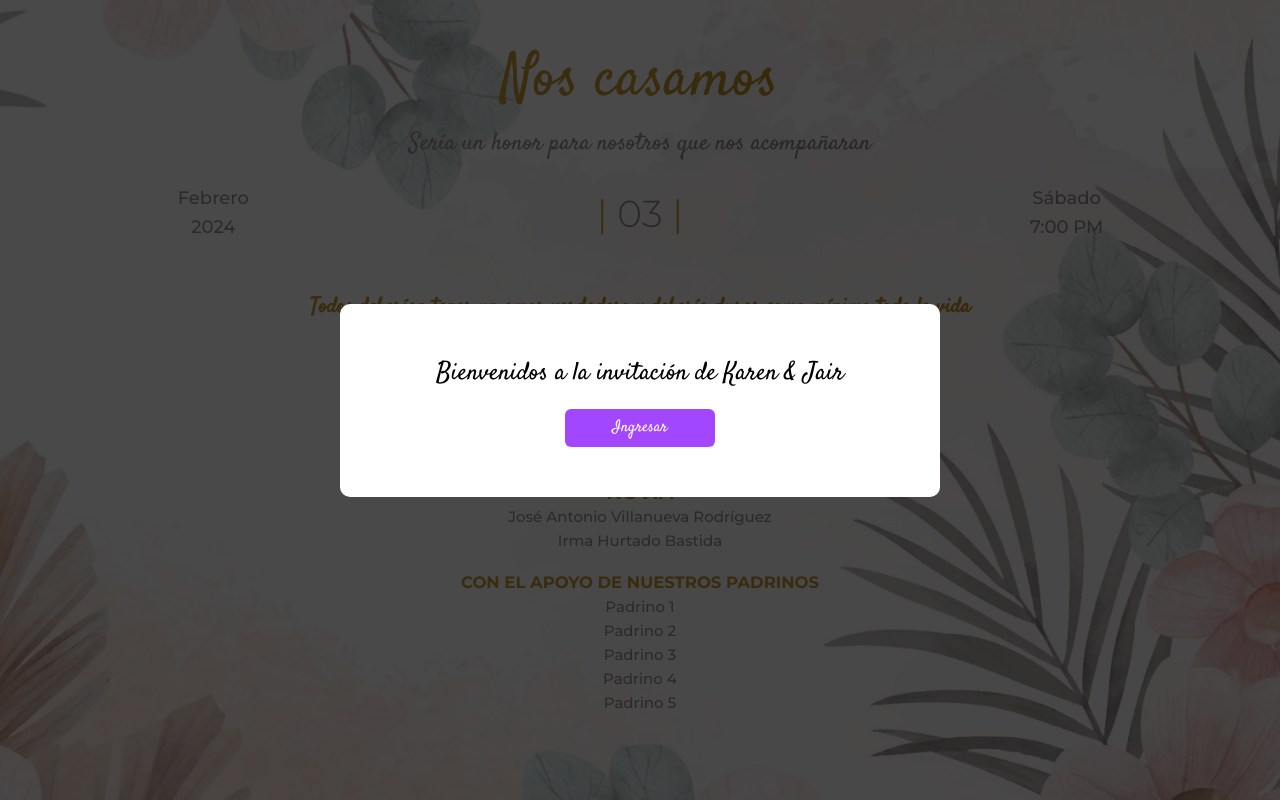
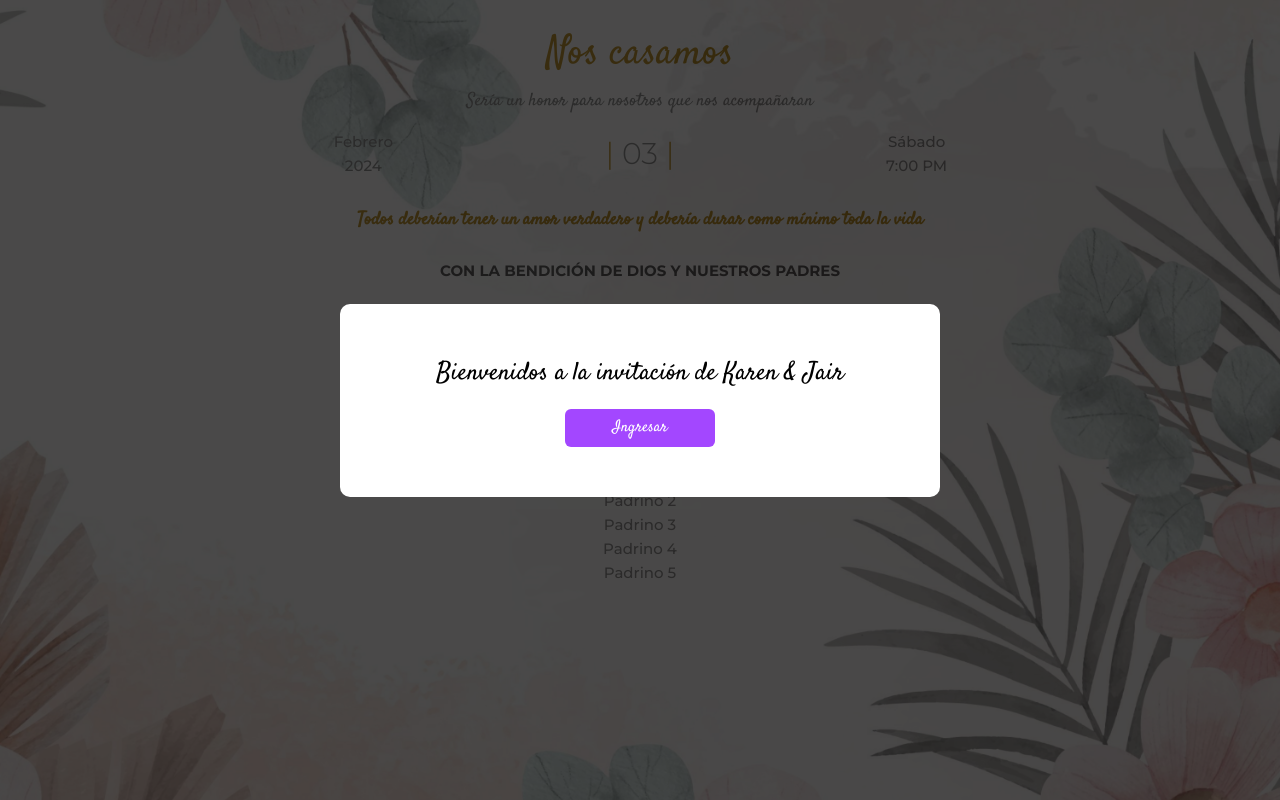
Before and after one commit to nestor-nurod/invitation-card, a Vue app: page / in a window 1280 px wide. Shown: the top 800 px of the page. Built offline with nearby package versions, Linux system fonts and the light colour scheme.

Commit message:
invitation visual bugs small devices fixed

```diff
--- a/src/assets/invitation-styles.css
+++ b/src/assets/invitation-styles.css
@@ -19,7 +19,7 @@
 .fiance {
     color: #B8860B;
     font-weight: bold;
-    font-size: 1.3em;
+    font-size: 1.1em;
     margin: 0;
 }
 
@@ -30,7 +30,7 @@ li {
 }
 
 .parents li {
-    font-size: 1.4em;
+    font-size: 1em;
     color: grey;
 }
 
@@ -38,12 +38,12 @@ li {
     font-weight: bold;
     font-family: 'Montserrat', sans-serif;
     color: #B8860B;
-    font-size: 1.3em;
+    font-size: 1em;
 }
 
 .godparents li {
     color: grey;
-    font-size: 1.4em;
+    font-size: 1em;
 }
 
 .parents h5 {
@@ -51,12 +51,13 @@ li {
     margin-bottom: 1.8em;
     color: #434343;
     font-weight: bold;
+    font-size: 1.1em;
 }
 
 .wedding-date p {
     color: grey;
     font-family: 'Montserrat', sans-serif;
-    font-size: 1.5em;
+    font-size: 1.2em;
 }
 
 .wedding-date span {
@@ -67,76 +68,57 @@ li {
 }
 
 #invitation .w-day {
-    font-size: 3em;
+    font-size: 2.2em;
     font-weight: 300;
 }
 
 .wedding-header h1 {
     color: #B8860B;
-    font-size: 4em;
+    font-size: 3.5em;
 }
 
 .wedding-header p {
     color: grey;
-    font-size: 1.8em;
+    font-size: 1.5em;
 }
 
 .wedding-message {
     color: #B8860B;
     font-weight: bold;
-    font-size: 2em;
+    font-size: 1.4em;
     margin: 1em 0;
 }
 
 
 .invitation-content {
-    padding-top: 3em;
+    padding-top: 2em;
 }
 
 .wedding-date {
-    margin-top: 1.5em;
-    margin-bottom: 1.5em;
+    margin-top: 1.2em;
+    margin-bottom: 1.2em;
     padding: 0em 15em;
 }
 
-@media (min-width:1024px) {
-    .wedding-date {
-        margin-top: 1.3em;
-        margin-bottom: 1.3em;
+
+@media (max-width:1336px) {
+    .invitation-background {
+        /*background-image: url(images/fondoInvitacion.jpg);*/
+        /*background-image: url(images/fondofloralvertical.jpg);*/
+        /*background-image: url(images/fondofloral.jpg);*/
+        /*background-image: url(images/fondoalternativo.jpg);*/
+
+        background-image: url(images/fondofloralC.jpg);
+        background-size: cover;
+        background-position: center;
+        background-repeat: no-repeat;
+        opacity: 0.8;
+        height: 100vh;
     }
 
-    .wedding-date p {
-        font-size: 1.2em;
-    }
-
-    .wedding-date {
-        margin-top: 1.4em;
-        margin-bottom: 1.4em;
-        padding: 0em 0em;
-    }
-
-    .wedding-header h1 {
-        font-size: 4em;
-    }
-
-    .wedding-header p {
-        font-size: 1.6em;
-    }
-
-    #invitation .w-day {
-        font-size: 2.5em;
-        font-weight: 300;
-    }
-
-    .wedding-message {
-        font-size: 1.4em;
-        margin: 1.2em 0;
-    }
-
-    .parents h5 {
-        font-size: 1.2em;
-        margin-top: 1.2em;
-        margin-bottom: 1.4em;
+    .fiance {
+        font-size: 1em;
+        margin: 0;
     }
 
     .parents li {
@@ -144,13 +126,52 @@ li {
     }
 
     .godparents p {
-        font-size: 1.1em;
+        font-size: 1em;
     }
 
     .godparents li {
         font-size: 1em;
     }
+
+    .parents h5 {
+        margin-top: 1em;
+        margin-bottom: 1.4em;
+        font-size: 1em;
+    }
+
+    .wedding-date p {
+        font-size: 1em;
+    }
+
+    #invitation .w-day {
+        font-size: 2em;
+    }
+
+    .wedding-header h1 {
+        font-size: 2.7em;
+    }
+
+    .wedding-header p {
+        font-size: 1.2em;
+    }
+
+    .wedding-message {
+        font-size: 1.2em;
+        margin: 0.7em 0;
+    }
+
+
+    .invitation-content {
+        padding-top: 2em;
+    }
+
+    .wedding-date {
+        margin-top: 1em;
+        margin-bottom: 1em;
+        padding: 0em 15em;
+    }
 }
+
 
 @media (min-width: 768px) and (max-width: 1023px) {
     .wedding-date {
@@ -488,10 +509,6 @@ li {
 
 @media (max-width: 320px){
 
-    .invitation-content {
-        padding-top: 2em;
-    }
-
     .fiance {
         font-size: 1em;
         margin: 0;
@@ -517,7 +534,7 @@ li {
     }
 
     .wedding-header p {
-        font-size: 1.1em;
+        font-size: 1em;
     }
 
     #invitation .w-day {
@@ -544,7 +561,7 @@ li {
     }
 
     .godparents p {
-        font-size: 0.9em;
+        font-size: 0.8em;
     }
 
     .godparents li {
@@ -552,6 +569,6 @@ li {
     }
 
     .invitation-content{
-        padding: 1em 0;
+        padding: 0.8em 0;
     }
 }
```
